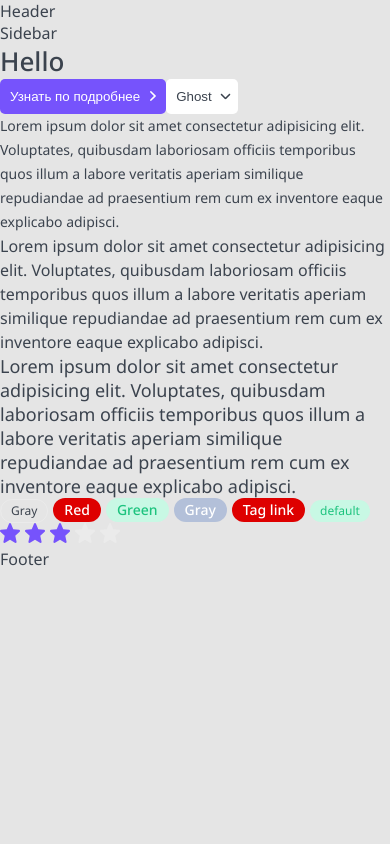
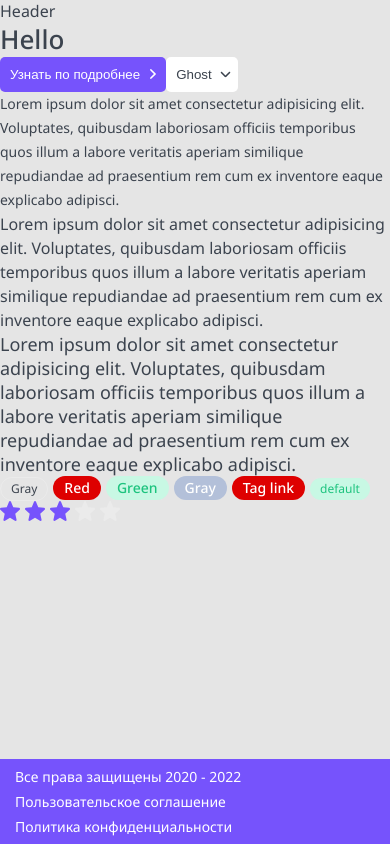
Before and after one commit to kemaldemirel/owl-top, a Next.js app: page / in a window 390 px wide. Built offline with nearby package versions, Linux system fonts and the light colour scheme.

Commit message:
add layot styles

```diff
--- a/UI/Rating/Rating.module.css
+++ b/UI/Rating/Rating.module.css
@@ -1,13 +1,15 @@
 .rating svg {
-  fill: var(--gray-light);
-  margin-right: 5px;
-  transition: all .3s;
+	fill: var(--gray-light);
+
+	margin-right: 5px;
+
+	transition: all 0.3s;
 }
 
 .filled svg {
-  fill: var(--primary);
+	fill: var(--primary);
 }
 
 .editable {
-  cursor: pointer;
+	cursor: pointer;
 }
--- a/components/Footer/Footer.module.css
+++ b/components/Footer/Footer.module.css
@@ -0,0 +1,23 @@
+.footer {
+	display: grid;
+
+	padding: 20px 30px;
+
+	color: var(--white);
+	background-color: var(--primary);
+
+	font-size: 16px;
+	line-height: 20px;
+	grid-template-columns: 1fr auto auto;
+	gap: 10px 30px;
+}
+
+@media (max-width: 765px) {
+	.footer {
+		padding: 10px 15px;
+
+		font-size: 14px;
+		line-height: 15px;
+		grid-template-columns: minmax(320px, 1fr);
+	}
+}
--- a/components/Footer/Footer.tsx
+++ b/components/Footer/Footer.tsx
@@ -1,5 +1,18 @@
 import { IFooter } from './Footer.props';
+import cn from 'classnames';
+import styles from './Footer.module.css';
+import { format } from 'date-fns';
 
-export const Footer = ({ ...props }: IFooter) => {
-  return <div {...props}>Footer</div>;
+export const Footer = ({ className, ...props }: IFooter) => {
+  return (
+    <footer className={cn(className, styles.footer)} {...props}>
+      <div>Все права защищены 2020 - {format(new Date(), 'yyyy')}</div>
+      <a href='#' target='_blank'>
+        Пользовательское соглашение
+      </a>
+      <a href='#' target='_blank'>
+        Политика конфиденциальности
+      </a>
+    </footer>
+  );
 };
--- a/components/Layout/Layout.module.css
+++ b/components/Layout/Layout.module.css
@@ -0,0 +1,47 @@
+.wrapper {
+	display: grid;
+
+	min-height: 100vh;
+	gap: 0 30px;
+	grid-template-columns: auto 230px minmax(320px, 1200px) auto;
+	grid-template-rows: auto 1fr auto;
+	grid-template-areas:
+		". header header ."
+		". sidebar body ."
+		"footer footer footer footer";
+}
+
+.header {
+	display: none;
+	grid-area: header;
+}
+
+.sidebar {
+	grid-area: sidebar;
+}
+
+.body {
+	grid-area: body;
+}
+
+.footer {
+	grid-area: footer;
+}
+
+@media (max-width: 765px) {
+	.wrapper {
+		grid-template-columns: minmax(320px, 1fr);
+		grid-template-areas:
+			"header"
+			"body"
+			"footer";
+	}
+
+	.header {
+		display: block;
+	}
+
+	.sidebar {
+		display: none;
+	}
+}
--- a/components/Layout/Layout.tsx
+++ b/components/Layout/Layout.tsx
@@ -3,15 +3,16 @@
 import { Sidebar } from '../Sidebar/Sidebar';
 import { Footer } from '../Footer/Footer';
 import { FunctionComponent } from 'react';
+import styles from './Layout.module.css';
 
 const Layout = ({ children }: ILayoutProps) => {
   return (
-    <>
-      <Header />
-      <Sidebar />
-      <div>{children}</div>
-      <Footer />
-    </>
+    <div className={styles.wrapper}>
+      <Header className={styles.header} />
+      <Sidebar className={styles.sidebar} />
+      <div className={styles.body}>{children}</div>
+      <Footer className={styles.footer} />
+    </div>
   );
 };
 
--- a/package.json
+++ b/package.json
@@ -12,6 +12,7 @@
   },
   "dependencies": {
     "classnames": "^2.3.1",
+    "date-fns": "^2.28.0",
     "next": "12.1.4",
     "react": "18.0.0",
     "react-dom": "18.0.0"
```
Also changed, not shown: 1 other file (tests, documents, lock files or other folders).
